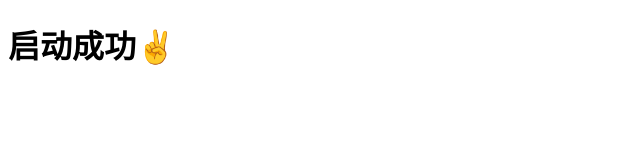
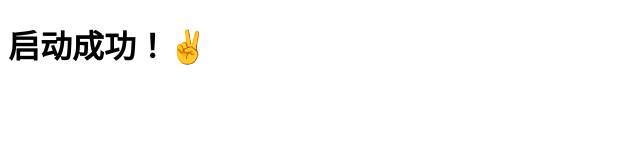
Before and after one commit to ggaris/webpack-config, a React app: page / in a window 1280 px wide. Shown: the top 160 px of the page, without its empty margins (0-640 px from the left). Built offline with nearby package versions, Linux system fonts and the light colour scheme.

Commit message:
'项目完整目录'

```diff
--- a/src/App.jsx
+++ b/src/App.jsx
@@ -1,7 +1,7 @@
 const App = () => {
   return (
     <>
-      <h1>启动成功✌</h1>
+      <h1>启动成功！✌</h1>
     </>
   )
 }
```
